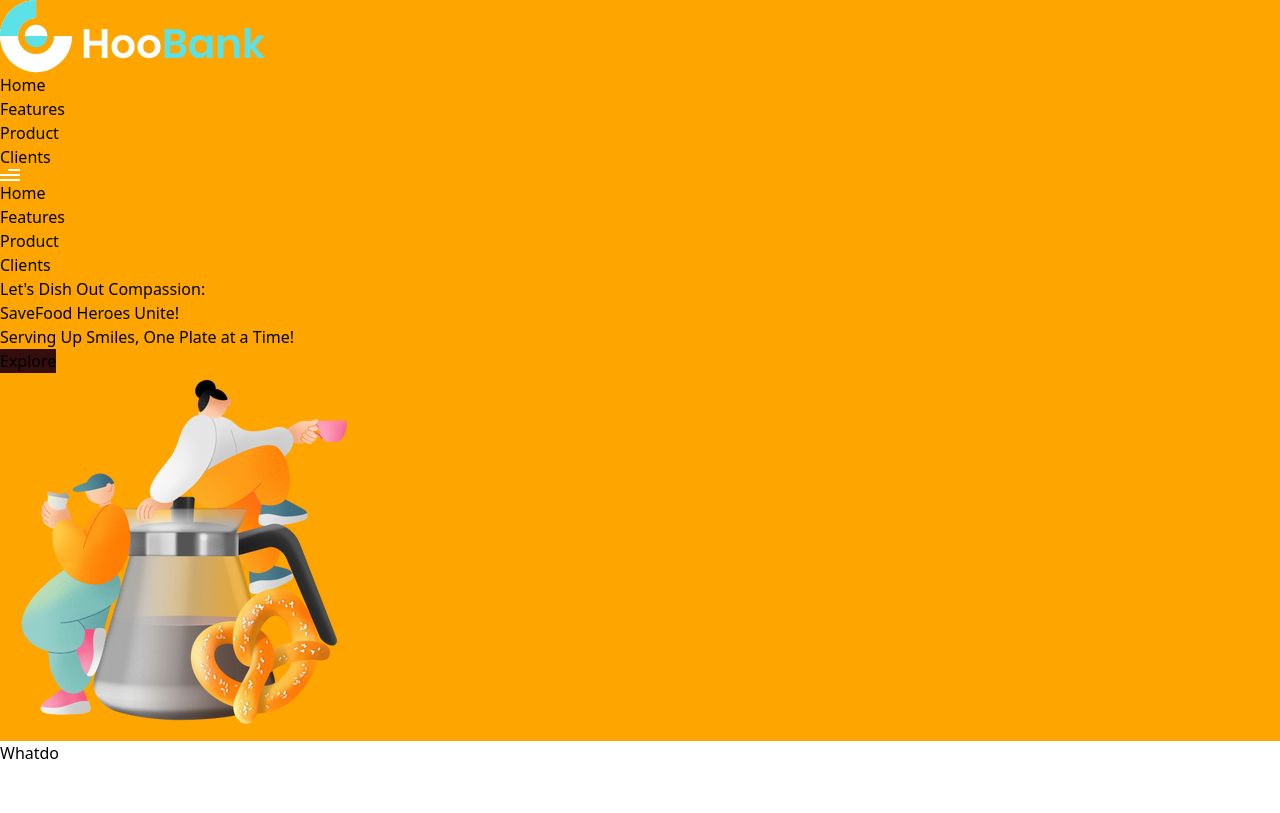
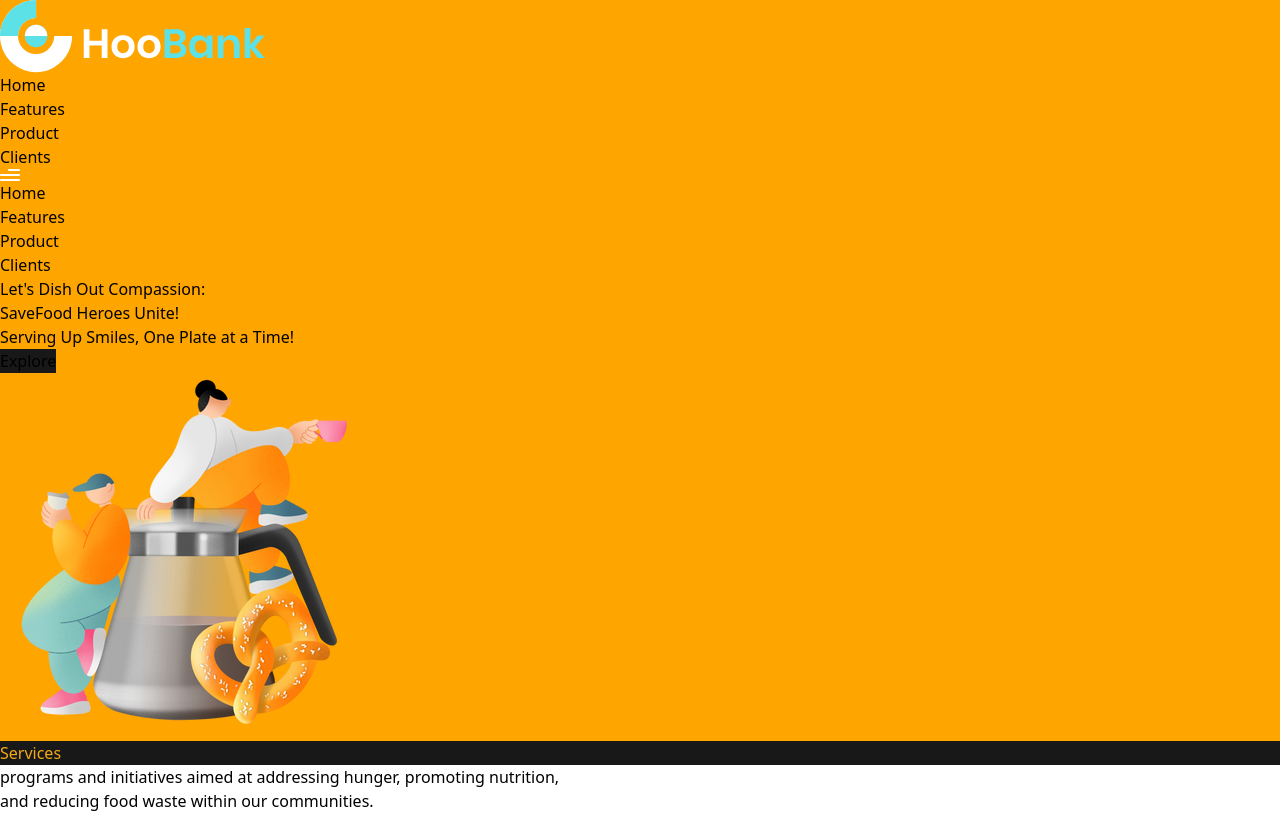
Before and after one commit to jeylanab/saveFood, a React (Vite) app: page / in a window 1280 px wide. Built offline with nearby package versions, Linux system fonts and the light colour scheme.

Commit message:
added service section

```diff
--- a/src/App.jsx
+++ b/src/App.jsx
@@ -1,14 +1,14 @@
 import React from "react";
 import Navbar from "./components/NavBar";
 import Hero from "./components/Hero";
-import Whatdo from "./components/Whatdo";
+import Service from "./components/Service";
 
 
 const App = () => (
   <div>
     <Navbar className='  w-full overflow-hidden'/>
     <Hero />
-    <Whatdo/>
+    <Service/>
 
   </div>
 );
--- /dev/null
+++ b/src/components/Service.jsx
@@ -0,0 +1,22 @@
+import React from 'react'
+
+const Service = () => {
+  return (
+    <div>
+      <div>
+        <div className='flex  justify-center my-10 items-center'>
+          <h1 className='primeColor btn rounded-md px-5 lg:text-6xl font-poppins font-bold text-3xl' >Services</h1>
+          <p className='font-poppins px-5 lg:flex hidden'>programs and initiatives aimed at addressing hunger, promoting nutrition, <br />and reducing food waste within our communities.</p>
+        </div>
+
+
+
+      </div>
+
+
+
+    </div>
+  )
+}
+
+export default Service
--- a/src/components/Whatdo.jsx
+++ /dev/null
@@ -1,9 +0,0 @@
-import React from 'react'
-
-const Whatdo = () => {
-  return (
-    <div>Whatdo</div>
-  )
-}
-
-export default Whatdo
--- a/src/index.css
+++ b/src/index.css
@@ -34,12 +34,15 @@
   text-fill-color: transparent;
 }
 .btn {
-  background-color: rgb(52, 13, 13);
+  background-color: rgb(24, 24, 24);
   transition: all 0.5s ease;
 }
 .btn:hover {
 
-  background-color: rgb(147, 91, 6);
+  background-color: rgb(68, 68, 68);
+}
+.primeColor {
+  color: rgb(245, 171, 23);
 }
 .bg-blue-gradient {
   background: linear-gradient(
```
